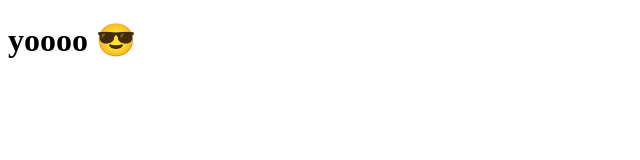
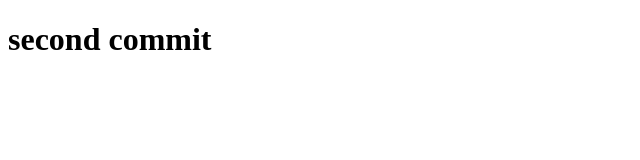
Before and after one commit to kevin-nasim/testgithub, a plain HTML site: page index.html in a window 1280 px wide. Shown: the whole page, without its empty margins (0-640 px from the left). Drawn offline with Linux system fonts and the light colour scheme.

Commit message:
second commit

```diff
--- a/index.html
+++ b/index.html
@@ -7,6 +7,6 @@
     <title>test github</title>
   </head>
   <body>
-    <h1>yoooo 😎</h1>
+    <h1>second commit</h1>
   </body>
 </html>
```
